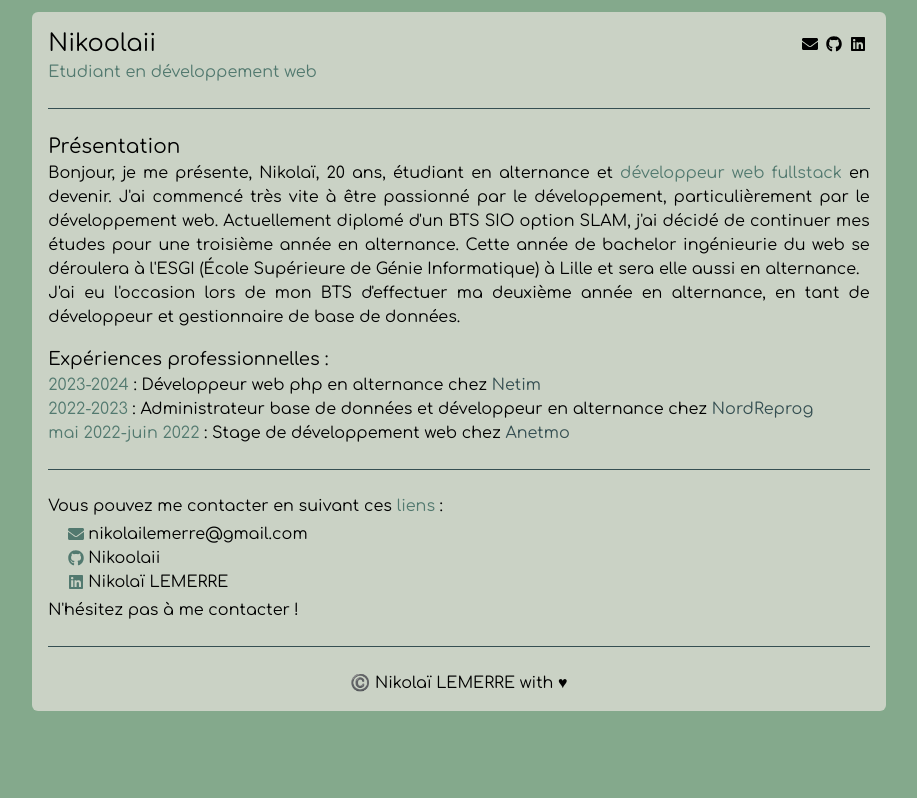
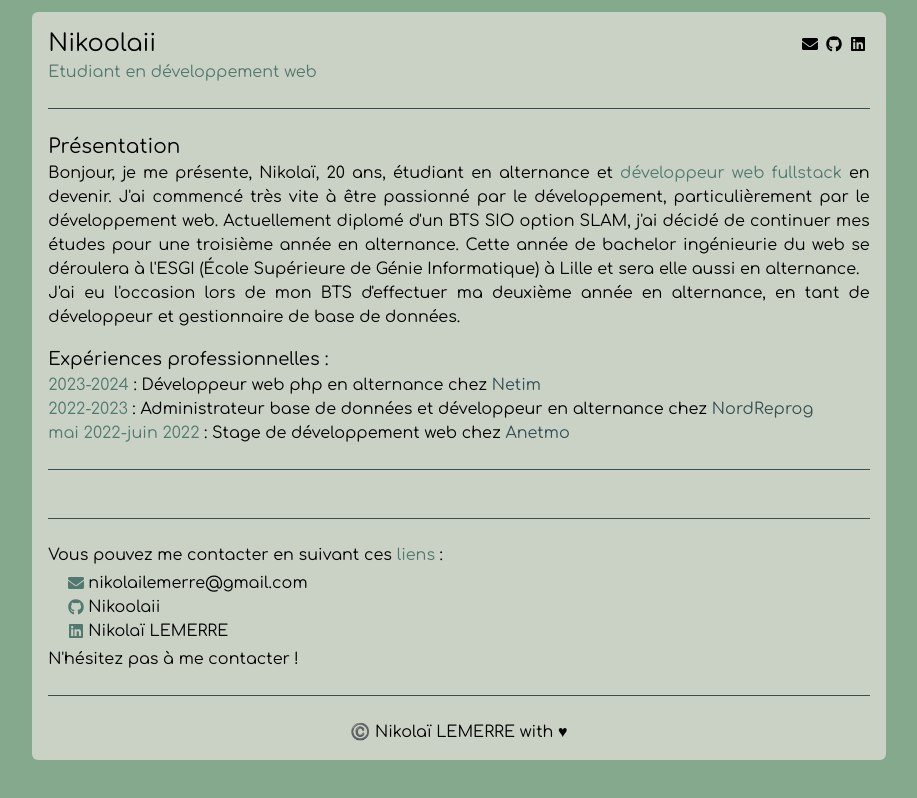
Before and after one commit to Nikoolaii/Nikoolaii-PortfolioV2, a React (Vite) app: page / in a window 1280 px wide. Shown: the whole page, without its empty margins (181-1098 px from the left). Built offline with nearby package versions, Linux system fonts and the light colour scheme.

Commit message:
Edit for build

```diff
--- a/src/App.tsx
+++ b/src/App.tsx
@@ -2,7 +2,7 @@ import Contact from './components/contact'
 import Footer from './components/footer'
 import Head from './components/head'
 import Presentation from './components/presentation'
-// import ProjectGrid from './components/projectsGrid'
+import ProjectGrid from './components/projectsGrid'
 import Separator from './components/separator'
 
 function App() {
@@ -14,8 +14,8 @@ function App() {
           <Separator />
           <Presentation />
           <Separator />
-          {/* <ProjectGrid /> */}
-          {/* <Separator /> */}
+          <ProjectGrid />
+          <Separator />
           <Contact />
           <Separator />
           <Footer />
--- a/src/components/projectsGrid.tsx
+++ b/src/components/projectsGrid.tsx
@@ -13,7 +13,7 @@ interface Project {
 export default function ProjectGrid() {
   const projects: Project[] = data
 
-  data.forEach((project) => {
+  projects.forEach((project) => {
     console.log(project)
   })
 
```
